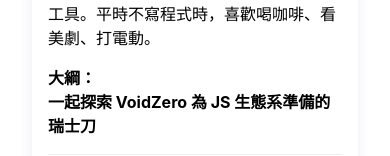
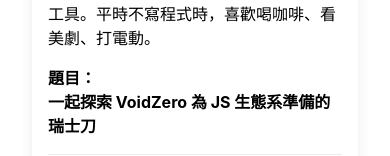
Before and after one commit to jsdc-core/jsdc2024, a React (Create React App) app: page / in a window 390 px wide. Both pictures are taken after a click on the button 330 px from the left and 1949 px from the top of the page. Shown: the part 2095-2251 px from the top of the page. Built offline with nearby package versions, Linux system fonts and the light colour scheme.

Commit message:
fixed bug for speakers and mobile

```diff
--- a/src/components/SpeakersSection.js
+++ b/src/components/SpeakersSection.js
@@ -69,7 +69,7 @@
               <p style={{ marginBottom: '1rem' }}>{speaker.introduction}</p>
               {speaker.topic && (
                 <div className="speaker-title">
-                  <h4>大綱：</h4>
+                  <h4>題目：</h4>
                   <p><strong>{speaker.topic}</strong></p>
                 </div>
               )}
```
